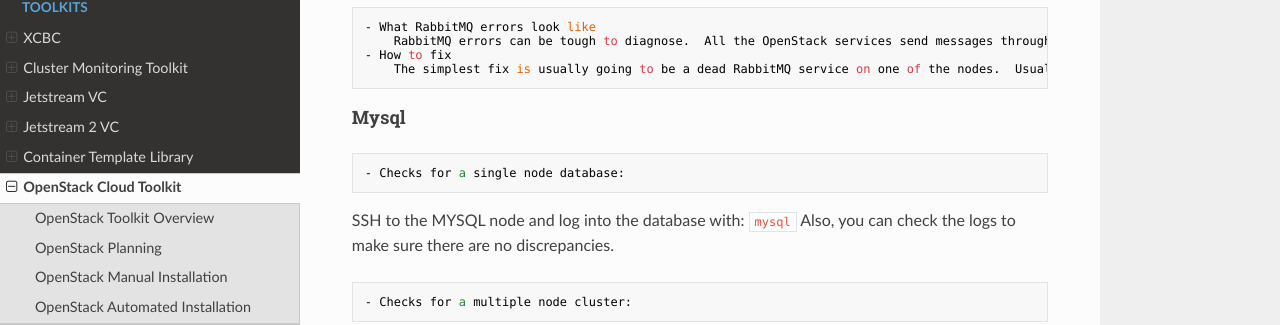
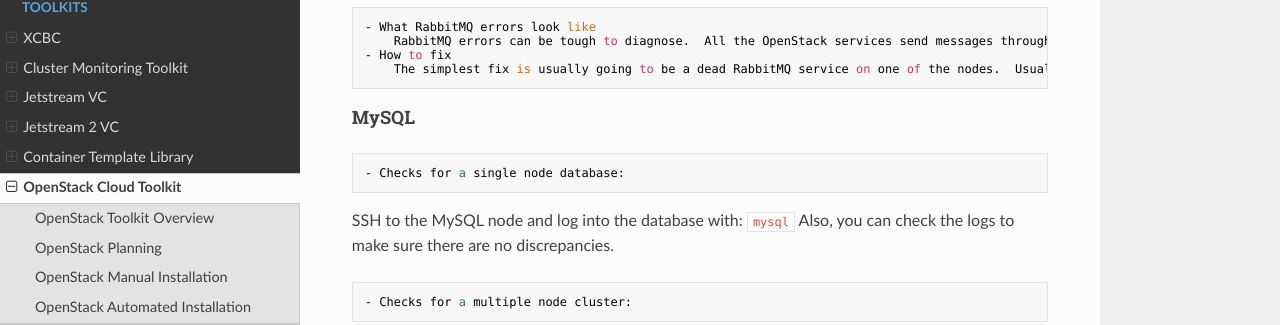
Before and after one commit to access-ci-org/Toolkit-Docs, an MkDocs documentation site: the page built from docs/toolkits/openstack-operations-maintenance.md, in a window 1280 px wide and 900 px high, scrolled down 2750 px. Shown: the part 155-480 px from the top of the window. Built offline with MkDocs 1.6.1, drawn with Linux system fonts in a browser that asks for light colours; nearby versions of some CDN libraries; old or Windows-style settings are respelled for this version of MkDocs.

```diff
--- a/docs/toolkits/openstack-operations-maintenance.md
+++ b/docs/toolkits/openstack-operations-maintenance.md
@@ -104,10 +104,10 @@ Some things to look for here, are any errors or alarms under the [Alarms] sectio
 	- How to fix
 		The simplest fix is usually going to be a dead RabbitMQ service on one of the nodes.  Usually a restart can fix these.
 
-#### Mysql
+#### MySQL
 
 	- Checks for a single node database:
-SSH to the MYSQL node and log into the database with:
+SSH to the MySQL node and log into the database with:
 `mysql`
 Also, you can check the logs to make sure there are no discrepancies.
 
```
